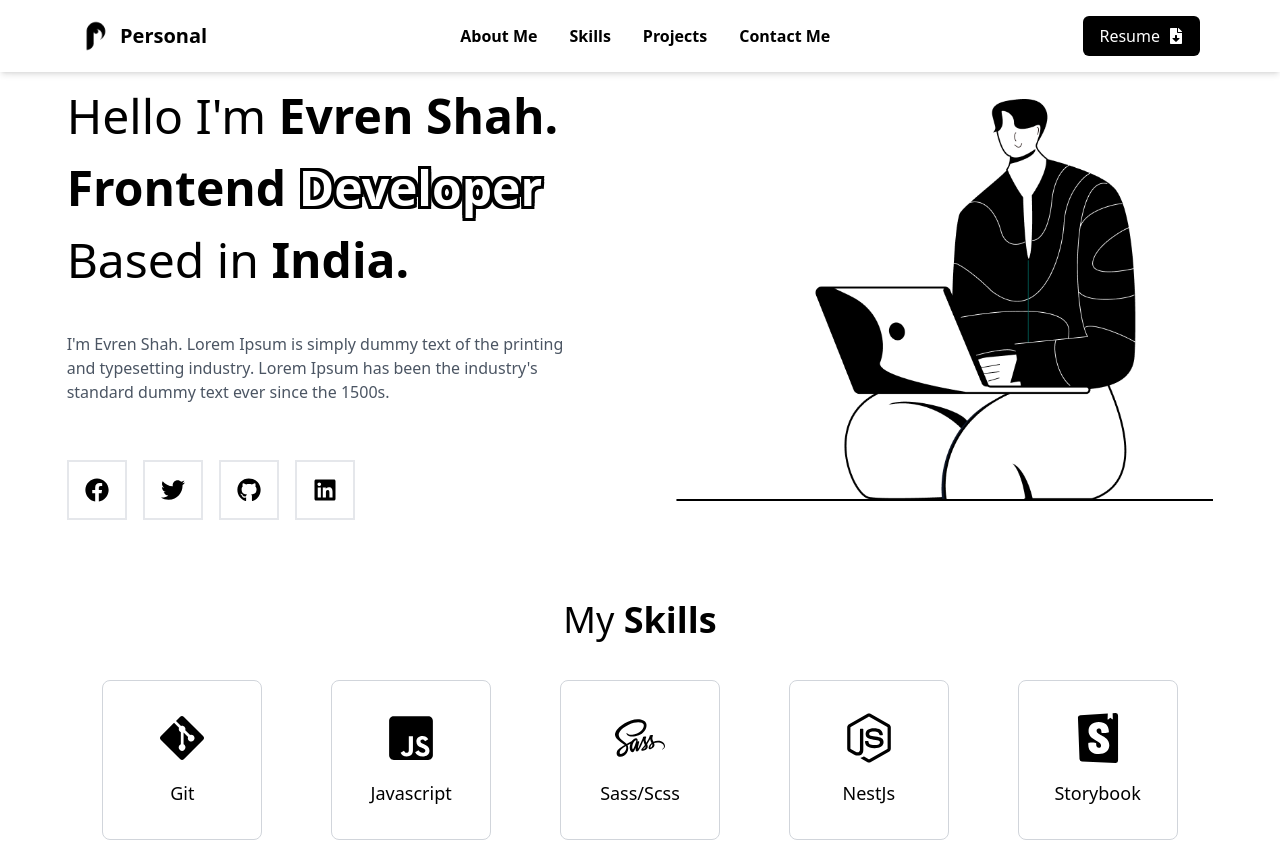
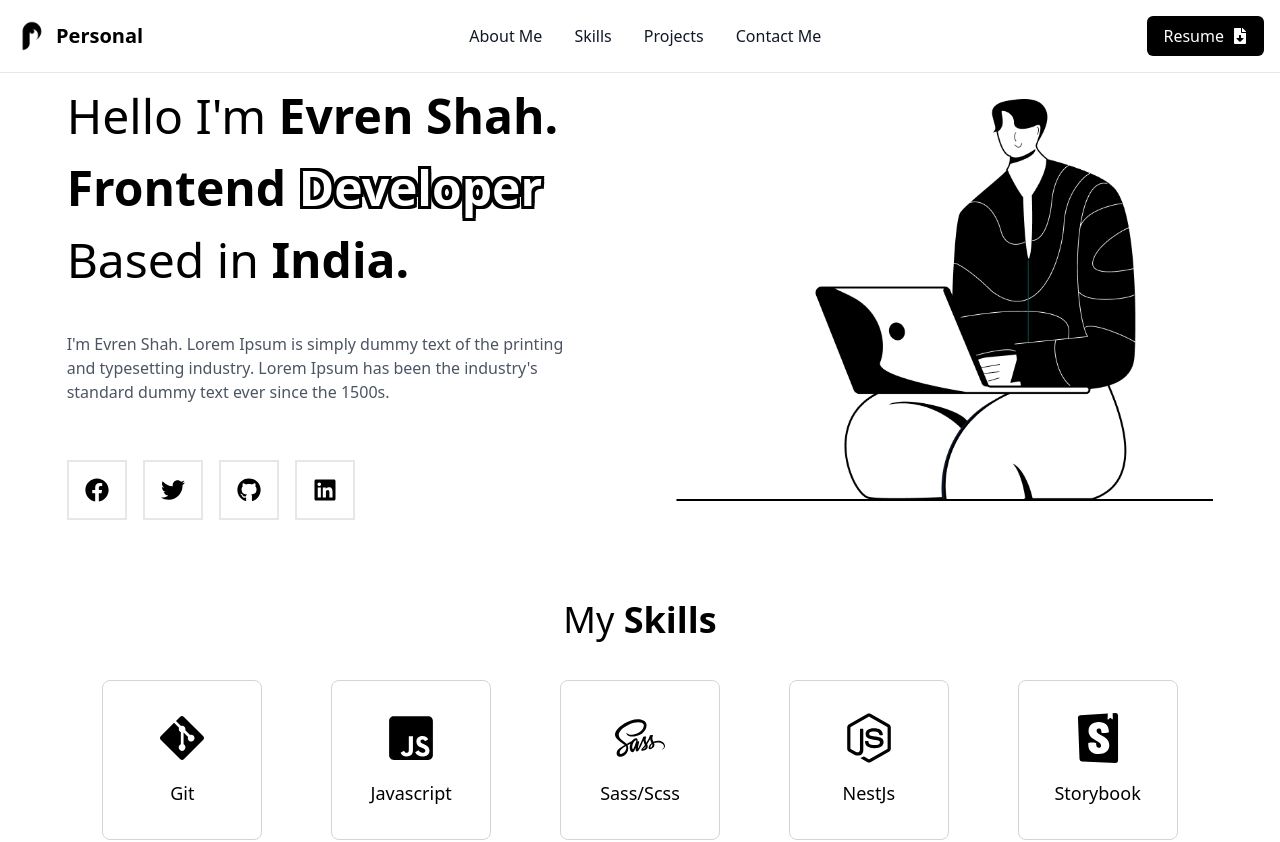
Before and after one commit to MuhammadTaha-khan/port_folio, a Next.js app: page / in a window 1280 px wide. Shown: the top 842 px of the page. Built offline with nearby package versions, Linux system fonts and the light colour scheme.

Commit message:
Fix ESLint issues

```diff
--- a/src/app/components/Navbar.tsx
+++ b/src/app/components/Navbar.tsx
@@ -1,98 +1,138 @@
-'use client';
-
-import { useState, useEffect } from 'react';
+"use client";
+import React, { useState, useEffect } from 'react';
+import Image from 'next/image';
+import logo from '../../../public/logo.png';
+import { FaFileDownload } from 'react-icons/fa';
 import Link from 'next/link';
-import Image from 'next/image';
-import { FaFileDownload, FaBars, FaTimes } from 'react-icons/fa';
-import logo from '../../../public/logo.png';
-
-type SectionId = 'about' | 'skills' | 'projects' | 'contact';
 
 const Navbar: React.FC = () => {
-  const [isOpen, setIsOpen] = useState<boolean>(false);
-  const [activeSection, setActiveSection] = useState<SectionId | ''>('');
+  const [isMenuOpen, setIsMenuOpen] = useState(false);
+  const [activeSection, setActiveSection] = useState<string>('About Me');
 
-  const toggleMenu = () => {
-    setIsOpen(!isOpen);
+  const handleMenuToggle = () => {
+    setIsMenuOpen(!isMenuOpen);
   };
 
   useEffect(() => {
-    const handleScroll = () => {
-      const sections = document.querySelectorAll<HTMLElement>('section[id]');
-      let currentSection: SectionId | '' = '';
+    const sections = document.querySelectorAll('section');
+    const observerOptions = {
+      root: null,
+      rootMargin: '0px',
+      threshold: 0.3, // Trigger when 30% of the section is visible
+    };
 
-      sections.forEach((section) => {
-        const sectionTop = section.offsetTop;
-        if (window.scrollY >= sectionTop - 50) {
-          currentSection = section.getAttribute('id') as SectionId;
+    const observer = new IntersectionObserver((entries) => {
+      entries.forEach((entry) => {
+        if (entry.isIntersecting) {
+          const sectionId = entry.target.getAttribute('id');
+          if (sectionId) setActiveSection(sectionId);
         }
       });
+    }, observerOptions);
 
-      setActiveSection(currentSection);
-    };
+    sections.forEach((section) => observer.observe(section));
 
-    window.addEventListener('scroll', handleScroll);
     return () => {
-      window.removeEventListener('scroll', handleScroll);
+      sections.forEach((section) => observer.unobserve(section));
     };
   }, []);
 
-  const scrollToSection = (e: React.MouseEvent<HTMLAnchorElement, MouseEvent>, sectionId: SectionId) => {
-    e.preventDefault();
-    const section = document.getElementById(sectionId);
-    if (section) {
-      section.scrollIntoView({
-        behavior: 'smooth',
-        block: 'start'
-      });
-    }
-  };
-
   return (
-    <nav className="fixed top-0 left-0 right-0 flex justify-between items-center py-4 px-20 bg-white shadow-md z-50">
-      {/* Logo Section */}
-      <div className="flex items-center space-x-2">
+    <nav className="bg-white dark:bg-gray-900 fixed w-full z-20 top-0 start-0 border-b border-gray-200 dark:border-gray-600">
+      <div className="max-w-screen-xl flex flex-wrap items-center justify-between mx-auto p-4">
+        <a href="#" className="flex items-center space-x-2">
           <Image src={logo} alt="Logo" width={32} height={32} />
           <span className="text-xl font-bold">Personal</span>
-      </div>
+        </a>
 
-
-      {/* Hamburger Menu Icon */}
-      <div className="md:hidden">
-        <button onClick={toggleMenu} className="text-2xl focus:outline-none">
-          {isOpen ? <FaTimes /> : <FaBars />}
-        </button>
-      </div>
-
-      {/* Links Section - Hidden on Mobile */}
-      <ul className={`md:flex space-x-8 ${isOpen ? 'block' : 'hidden'} md:block`}>
-        <li className={activeSection === 'about' ? 'active' : ''}>
-          <a href="#about" className="font-semibold" onClick={(e) => scrollToSection(e, 'about')}>About Me</a>
-        </li>
-        <li className={activeSection === 'skills' ? 'active' : ''}>
-          <a href="#skills" className="font-semibold" onClick={(e) => scrollToSection(e, 'skills')}>Skills</a>
-        </li>
-        <li className={activeSection === 'projects' ? 'active' : ''}>
-          <a href="#projects" className="font-semibold" onClick={(e) => scrollToSection(e, 'projects')}>Projects</a>
-        </li>
-        <li className={activeSection === 'contact' ? 'active' : ''}>
-          <a href="#contact" className="font-semibold" onClick={(e) => scrollToSection(e, 'contact')}>Contact Me</a>
-        </li>
-        {/* Resume Button - Hidden on Desktop, Shown in Mobile Menu */}
-        <li className="md:hidden bg-black text-white px-4 py-2 rounded-md flex items-center space-x-2">
-          <Link href="/resume.pdf" download className="flex items-center space-x-2">
-            <span>Resume</span>
-            <FaFileDownload />
-          </Link>
-        </li>
-      </ul>
-
-      {/* Resume Button - Shown on Desktop, Hidden in Mobile */}
+        <div className="flex md:order-2 space-x-3 md:space-x-0 rtl:space-x-reverse">
+          {/* This div will show on larger screens */}
           <div className="hidden md:flex bg-black text-white px-4 py-2 rounded-md items-center space-x-2">
             <Link href="/resume.pdf" download className="flex items-center space-x-2">
               <span>Resume</span>
               <FaFileDownload />
             </Link>
+          </div>
+
+          {/* Menu button */}
+          <button
+            data-collapse-toggle="navbar-sticky"
+            type="button"
+            className="inline-flex items-center p-2 w-10 h-10 justify-center text-sm text-gray-500 rounded-lg md:hidden hover:bg-gray-100 focus:outline-none focus:ring-2 focus:ring-gray-200 dark:text-gray-400 dark:hover:bg-gray-700 dark:focus:ring-gray-600"
+            aria-controls="navbar-sticky"
+            aria-expanded={isMenuOpen}
+            onClick={handleMenuToggle}
+          >
+            <span className="sr-only">Open main menu</span>
+            <svg
+              className="w-5 h-5"
+              aria-hidden="true"
+              xmlns="http://www.w3.org/2000/svg"
+              fill="none"
+              viewBox="0 0 17 14"
+            >
+              <path
+                stroke="currentColor"
+                strokeLinecap="round"
+                strokeLinejoin="round"
+                strokeWidth="2"
+                d="M1 1h15M1 7h15M1 13h15"
+              />
+            </svg>
+          </button>
+        </div>
+
+        {/* Navbar items */}
+        <div
+          className={`items-center justify-between w-full md:flex md:w-auto md:order-1 ${isMenuOpen ? 'block' : 'hidden'}`}
+          id="navbar-sticky"
+        >
+          <ul className="flex flex-col p-4 md:p-0 mt-4 font-medium border border-gray-100 rounded-lg bg-gray-50 md:space-x-8 rtl:space-x-reverse md:flex-row md:mt-0 md:border-0 md:bg-white dark:bg-gray-800 md:dark:bg-gray-900 dark:border-gray-700">
+            <li>
+              <a
+                href="#about"
+                className={`block py-2 px-3 rounded ${activeSection === 'about' ? 'text-blue-700' : 'text-gray-900'} md:bg-transparent md:p-0 dark:text-white`}
+              >
+                About Me
+              </a>
+            </li>
+            <li>
+              <a
+                href="#skills"
+                className={`block py-2 px-3 rounded ${activeSection === 'skills' ? 'text-blue-700' : 'text-gray-900'} md:bg-transparent md:p-0 dark:text-white`}
+              >
+                Skills
+              </a>
+            </li>
+            <li>
+              <a
+                href="#projects"
+                className={`block py-2 px-3 rounded ${activeSection === 'projects' ? 'text-blue-700' : 'text-gray-900'} md:bg-transparent md:p-0 dark:text-white`}
+              >
+                Projects
+              </a>
+            </li>
+            <li>
+              <a
+                href="#contact"
+                className={`block py-2 px-3 rounded ${activeSection === 'contact' ? 'text-blue-700' : 'text-gray-900'} md:bg-transparent md:p-0 dark:text-white`}
+              >
+                Contact Me
+              </a>
+            </li>
+            {/* This resume link will show in the menu when the screen is less than 768px */}
+            <li className="md:hidden ">
+              <Link
+                href="/resume.pdf"
+                download
+                className="block  bg-black text-white px-4 py-4 rounded-md items-center space-x-2 w-40"
+              >
+                <span>Resume</span>
+                <FaFileDownload className="inline ml-2" />
+              </Link>
+            </li>
+          </ul>
+        </div>
       </div>
     </nav>
   );
@@ -108,15 +148,165 @@ export default Navbar;
 
 
 
+
+
+
+
+
+
+
+
+// "use client";
+// import React, { useState, useEffect } from 'react';
+// import Image from 'next/image';
+// import logo from '../../../public/logo.png';
+// import { FaFileDownload} from 'react-icons/fa';
+// import Link from 'next/link';
+
+// const Navbar: React.FC = () => {
+//   const [isMenuOpen, setIsMenuOpen] = useState(false);
+//   const [activeSection, setActiveSection] = useState<string>('About Me');
+
+//   const handleMenuToggle = () => {
+//     setIsMenuOpen(!isMenuOpen);
+//   };
+
+//   useEffect(() => {
+//     const sections = document.querySelectorAll('section');
+//     const observerOptions = {
+//       root: null,
+//       rootMargin: '0px',
+//       threshold: 0.3, // Trigger when 30% of the section is visible
+//     };
+
+//     const observer = new IntersectionObserver((entries) => {
+//       entries.forEach(entry => {
+//         if (entry.isIntersecting) {
+//           const sectionId = entry.target.getAttribute('id');
+//           if (sectionId) setActiveSection(sectionId);
+//         }
+//       });
+//     }, observerOptions);
+
+//     sections.forEach(section => observer.observe(section));
+
+//     return () => {
+//       sections.forEach(section => observer.unobserve(section));
+//     };
+//   }, []);
+
+//   return (
+//     <nav className="bg-white dark:bg-gray-900 fixed w-full z-20 top-0 start-0 border-b border-gray-200 dark:border-gray-600">
+//       <div className="max-w-screen-xl flex flex-wrap items-center justify-between mx-auto p-4">
+//        <a href='#' className="flex items-center space-x-2">
+//          <Image src={logo} alt="Logo" width={32} height={32} />
+//          <span className="text-xl font-bold">Personal</span>
+//        </a>
+
+
+//         <div className="flex md:order-2 space-x-3 md:space-x-0 rtl:space-x-reverse">
+//        <div className="hidden md:flex bg-black text-white px-4 py-2 rounded-md items-center space-x-2">
+//         <Link href="/resume.pdf" download className="flex items-center space-x-2">
+//            <span>Resume</span>
+//            <FaFileDownload />
+//          </Link>
+//        </div>
+//           <button
+//             data-collapse-toggle="navbar-sticky"
+//             type="button"
+//             className="inline-flex items-center p-2 w-10 h-10 justify-center text-sm text-gray-500 rounded-lg md:hidden hover:bg-gray-100 focus:outline-none focus:ring-2 focus:ring-gray-200 dark:text-gray-400 dark:hover:bg-gray-700 dark:focus:ring-gray-600"
+//             aria-controls="navbar-sticky"
+//             aria-expanded={isMenuOpen}
+//             onClick={handleMenuToggle}
+//           >
+//             <span className="sr-only">Open main menu</span>
+//             <svg
+//               className="w-5 h-5"
+//               aria-hidden="true"
+//               xmlns="http://www.w3.org/2000/svg"
+//               fill="none"
+//               viewBox="0 0 17 14"
+//             >
+//               <path
+//                 stroke="currentColor"
+//                 strokeLinecap="round"
+//                 strokeLinejoin="round"
+//                 strokeWidth="2"
+//                 d="M1 1h15M1 7h15M1 13h15"
+//               />
+//             </svg>
+//           </button>
+//         </div>
+//         <div
+//           className={`items-center justify-between w-full md:flex md:w-auto md:order-1 ${isMenuOpen ? 'block' : 'hidden'}`}
+//           id="navbar-sticky"
+//         >
+//           <ul className="flex flex-col p-4 md:p-0 mt-4 font-medium border border-gray-100 rounded-lg bg-gray-50 md:space-x-8 rtl:space-x-reverse md:flex-row md:mt-0 md:border-0 md:bg-white dark:bg-gray-800 md:dark:bg-gray-900 dark:border-gray-700">
+//             <li>
+//               <a
+//                 href="#about"
+//                 className={`block py-2 px-3 rounded ${activeSection === 'about' ? 'text-blue-700' : 'text-gray-900'} md:bg-transparent md:p-0 dark:text-white`}
+//               >
+//                 About Me
+//               </a>
+//             </li>
+//             <li>
+//               <a
+//                 href="#skills"
+//                 className={`block py-2 px-3 rounded ${activeSection === 'skills' ? 'text-blue-700' : 'text-gray-900'} md:bg-transparent md:p-0 dark:text-white`}
+//               >
+//                 Skills
+//               </a>
+//             </li>
+//             <li>
+//               <a
+//                 href="#projects"
+//                 className={`block py-2 px-3 rounded ${activeSection === 'projects' ? 'text-blue-700' : 'text-gray-900'} md:bg-transparent md:p-0 dark:text-white`}
+//               >
+//                 Projects
+//               </a>
+//             </li>
+//             <li>
+//               <a
+//                 href="#contact"
+//                 className={`block py-2 px-3 rounded ${activeSection === 'contact' ? 'text-blue-700' : 'text-gray-900'} md:bg-transparent md:p-0 dark:text-white`}
+//               >
+//                 Contact Me
+//               </a>
+//             </li>
+//           </ul>
+//         </div>
+//       </div>
+//     </nav>
+//   );
+// };
+
+// export default Navbar;
+
+
+
+
+
+
+
+
+
+
+
+
+
+
+
+
+//last time code
 // 'use client';
 
 // import { useState, useEffect } from 'react';
 // import Link from 'next/link';
 // import Image from 'next/image';
+// import logo from '../../../public/logo.png';
 // import { FaFileDownload, FaBars, FaTimes } from 'react-icons/fa';
-// import logo from '../../../public/logo.png';
 
-// // Define the type for the section IDs to ensure they match the HTML IDs you have in your sections
 // type SectionId = 'about' | 'skills' | 'projects' | 'contact';
 
 // const Navbar: React.FC = () => {
@@ -127,10 +317,9 @@ export default Navbar;
 //     setIsOpen(!isOpen);
 //   };
 
-//   // ScrollSpy Logic
 //   useEffect(() => {
 //     const handleScroll = () => {
-//       const sections = document.querySelectorAll<HTMLElement>('section[id]'); // Type assertion for HTMLElement
+//       const sections = document.querySelectorAll<HTMLElement>('section[id]');
 //       let currentSection: SectionId | '' = '';
 
 //       sections.forEach((section) => {
@@ -149,7 +338,6 @@ export default Navbar;
 //     };
 //   }, []);
 
-//   // Function to handle smooth scrolling
 //   const scrollToSection = (e: React.MouseEvent<HTMLAnchorElement, MouseEvent>, sectionId: SectionId) => {
 //     e.preventDefault();
 //     const section = document.getElementById(sectionId);
@@ -162,12 +350,13 @@ export default Navbar;
 //   };
 
 //   return (
-//     <nav className="flex justify-between items-center py-4 px-20 bg-white ">
+//     <nav className="fixed top-0 left-0 right-0 flex justify-between items-center py-4 px-20 bg-white shadow-md z-50">
 //       {/* Logo Section */}
 //       <div className="flex items-center space-x-2">
 //         <Image src={logo} alt="Logo" width={32} height={32} />
-//         <span className="text-xl font-bold cursor-pointer">Personal</span>
+//         <span className="text-xl font-bold">Personal</span>
 //       </div>
+
 
 //       {/* Hamburger Menu Icon */}
 //       <div className="md:hidden">
@@ -179,7 +368,6 @@ export default Navbar;
 //       {/* Links Section - Hidden on Mobile */}
 //       <ul className={`md:flex space-x-8 ${isOpen ? 'block' : 'hidden'} md:block`}>
 //         <li className={activeSection === 'about' ? 'active' : ''}>
-//           {/* Updated to use scrollToSection function */}
 //           <a href="#about" className="font-semibold" onClick={(e) => scrollToSection(e, 'about')}>About Me</a>
 //         </li>
 //         <li className={activeSection === 'skills' ? 'active' : ''}>
```
Also changed, not shown: src/app/components/Contact.tsx (+29 -4 lines), src/app/globals.css (+27 -0 lines). Lines whose indentation alone changed are shown as unchanged.
